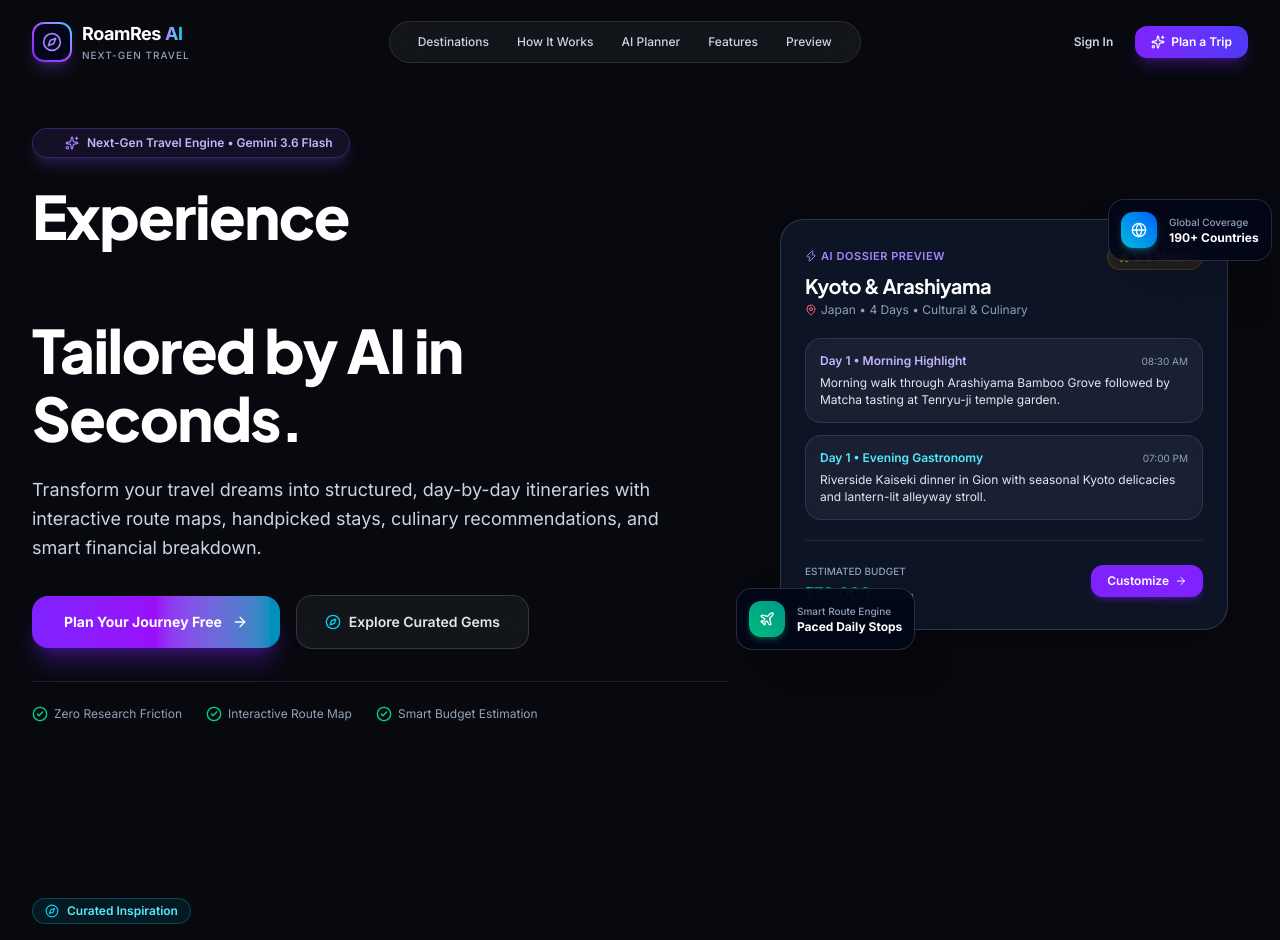
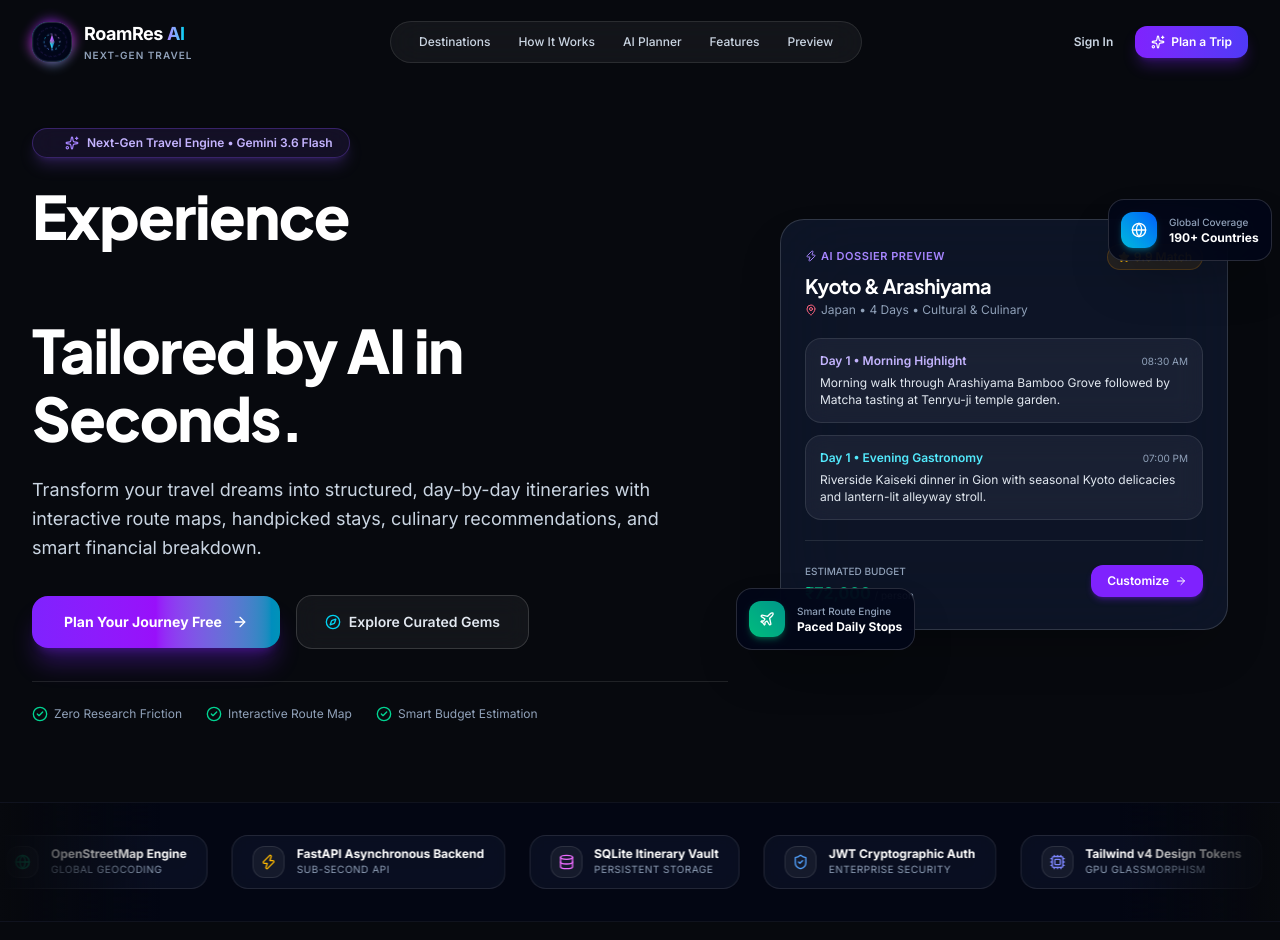
Before and after one commit to kushal123-hub/AI-Trip-Planner, a React (Vite) app in the folder frontend/: page / in a window 1280 px wide. Shown: the top 940 px of the page. Built offline with nearby package versions, Linux system fonts and the light colour scheme.

Commit message:
feat(frontend): add interactive celestial animated logo and tech partner logo marquee ticker

```diff
--- /dev/null
+++ b/frontend/src/components/AnimatedLogo.jsx
@@ -0,0 +1,113 @@
+import React from "react";
+
+const AnimatedLogo = ({ size = "md", className = "" }) => {
+  let dimension = "h-10 w-10";
+  let iconSize = "h-5 w-5";
+  let ringSize = "inset-0.5";
+
+  if (size === "sm") {
+    dimension = "h-8 w-8";
+    iconSize = "h-4 w-4";
+    ringSize = "inset-0";
+  } else if (size === "lg") {
+    dimension = "h-14 w-14";
+    iconSize = "h-7 w-7";
+    ringSize = "inset-1";
+  } else if (size === "xl") {
+    dimension = "h-20 w-20";
+    iconSize = "h-10 w-10";
+    ringSize = "inset-1.5";
+  }
+
+  return (
+    <div className={`relative ${dimension} flex items-center justify-center group ${className}`}>
+      {/* Outer Rotating Conic Neon Halo */}
+      <div
+        className="absolute inset-0 rounded-2xl bg-gradient-to-tr from-violet-600 via-fuchsia-500 to-cyan-400 opacity-80 blur-[6px] group-hover:opacity-100 group-hover:blur-[10px] transition-all duration-500 animate-spin-slow"
+      />
+
+      {/* Rotating Astrolabe Border */}
+      <div className="absolute inset-0 rounded-2xl p-[1.5px] bg-gradient-to-tr from-violet-500 via-cyan-400 to-fuchsia-500 overflow-hidden">
+        <div className="w-full h-full bg-slate-950 rounded-[14px]" />
+      </div>
+
+      {/* Inner Core Compass Emblem */}
+      <div className={`relative z-10 ${dimension} rounded-2xl bg-slate-950/90 backdrop-blur-md flex items-center justify-center border border-white/10 transition-transform duration-500 group-hover:scale-105 shadow-inner`}>
+        {/* Orbiting Celestial Dots */}
+        <div className="absolute inset-1 rounded-full border border-violet-500/20 border-dashed animate-spin-slow pointer-events-none" />
+
+        {/* Dynamic Glowing Compass SVG */}
+        <svg
+          viewBox="0 0 24 24"
+          fill="none"
+          xmlns="http://www.w3.org/2000/svg"
+          className={`${iconSize} transition-transform duration-700 ease-out group-hover:rotate-45`}
+        >
+          {/* Outer Compass Dial */}
+          <circle
+            cx="12"
+            cy="12"
+            r="9.5"
+            stroke="url(#logo_grad_1)"
+            strokeWidth="1.2"
+            strokeDasharray="2 3"
+            className="animate-spin-reverse-slow origin-center"
+          />
+
+          {/* North Point (Violet to Fuchsia) */}
+          <polygon
+            points="12,3 15,12 12,10.5"
+            fill="url(#logo_grad_north)"
+            className="drop-shadow-[0_0_8px_rgba(168,85,247,0.8)]"
+          />
+          <polygon
+            points="12,3 9,12 12,10.5"
+            fill="url(#logo_grad_north_alt)"
+          />
+
+          {/* South Point (Cyan to Slate) */}
+          <polygon
+            points="12,21 15,12 12,13.5"
+            fill="url(#logo_grad_south)"
+            className="drop-shadow-[0_0_8px_rgba(6,182,212,0.8)]"
+          />
+          <polygon
+            points="12,21 9,12 12,13.5"
+            fill="url(#logo_grad_south_alt)"
+          />
+
+          {/* Center AI Core Gem */}
+          <circle cx="12" cy="12" r="2.2" fill="#ffffff" className="animate-pulse" />
+          <circle cx="12" cy="12" r="1" fill="#8b5cf6" />
+
+          {/* Gradients */}
+          <defs>
+            <linearGradient id="logo_grad_1" x1="2" y1="2" x2="22" y2="22" gradientUnits="userSpaceOnUse">
+              <stop stopColor="#8b5cf6" />
+              <stop offset="0.5" stopColor="#06b6d4" />
+              <stop offset="1" stopColor="#ec4899" />
+            </linearGradient>
+            <linearGradient id="logo_grad_north" x1="12" y1="3" x2="15" y2="12" gradientUnits="userSpaceOnUse">
+              <stop stopColor="#c084fc" />
+              <stop offset="1" stopColor="#7c3aed" />
+            </linearGradient>
+            <linearGradient id="logo_grad_north_alt" x1="9" y1="3" x2="12" y2="12" gradientUnits="userSpaceOnUse">
+              <stop stopColor="#e879f9" />
+              <stop offset="1" stopColor="#a855f7" />
+            </linearGradient>
+            <linearGradient id="logo_grad_south" x1="12" y1="21" x2="15" y2="12" gradientUnits="userSpaceOnUse">
+              <stop stopColor="#38bdf8" />
+              <stop offset="1" stopColor="#0284c7" />
+            </linearGradient>
+            <linearGradient id="logo_grad_south_alt" x1="9" y1="21" x2="12" y2="12" gradientUnits="userSpaceOnUse">
+              <stop stopColor="#67e8f9" />
+              <stop offset="1" stopColor="#06b6d4" />
+            </linearGradient>
+          </defs>
+        </svg>
+      </div>
+    </div>
+  );
+};
+
+export default AnimatedLogo;
--- /dev/null
+++ b/frontend/src/components/BrandMarquee.jsx
@@ -0,0 +1,51 @@
+import React from "react";
+import { Sparkles, Map, Cpu, Zap, Compass, ShieldCheck, Globe, Database } from "lucide-react";
+
+const brands = [
+  { name: "Google Gemini 3.6 Flash", category: "Neural Engine", icon: Sparkles, color: "text-violet-400" },
+  { name: "ESRI Dark Canvas GIS", category: "Geo-Spatial Mapping", icon: Map, color: "text-cyan-400" },
+  { name: "OpenStreetMap Engine", category: "Global Geocoding", icon: Globe, color: "text-emerald-400" },
+  { name: "FastAPI Asynchronous Backend", category: "Sub-Second API", icon: Zap, color: "text-amber-400" },
+  { name: "SQLite Itinerary Vault", category: "Persistent Storage", icon: Database, color: "text-fuchsia-400" },
+  { name: "JWT Cryptographic Auth", category: "Enterprise Security", icon: ShieldCheck, color: "text-blue-400" },
+  { name: "Tailwind v4 Design Tokens", category: "GPU Glassmorphism", icon: Cpu, color: "text-indigo-400" },
+  { name: "Paced Route Synthesizer", category: "Transit Optimizer", icon: Compass, color: "text-rose-400" },
+];
+
+const BrandMarquee = () => {
+  return (
+    <div className="py-8 relative overflow-hidden border-y border-white/5 bg-slate-950/60 backdrop-blur-xl">
+      {/* Left/Right Gradient Edge Masks for Infinite Fade */}
+      <div className="pointer-events-none absolute top-0 bottom-0 left-0 w-24 sm:w-40 bg-gradient-to-r from-[#07090e] to-transparent z-10" />
+      <div className="pointer-events-none absolute top-0 bottom-0 right-0 w-24 sm:w-40 bg-gradient-to-l from-[#07090e] to-transparent z-10" />
+
+      {/* Marquee Track Container */}
+      <div className="flex w-max animate-marquee gap-6 hover:[animation-play-state:paused]">
+        {/* Render twice for seamless infinite loop */}
+        {[...brands, ...brands].map((item, idx) => {
+          const Icon = item.icon;
+          return (
+            <div
+              key={idx}
+              className="flex items-center gap-3 rounded-2xl border border-white/10 bg-slate-900/60 px-5 py-2.5 backdrop-blur-md transition-all duration-300 hover:border-violet-500/40 hover:bg-slate-900 hover:scale-105 select-none"
+            >
+              <div className="h-8 w-8 rounded-xl bg-white/5 border border-white/10 flex items-center justify-center shrink-0">
+                <Icon className={`h-4 w-4 ${item.color}`} />
+              </div>
+              <div className="flex flex-col text-left">
+                <span className="text-xs font-bold text-white whitespace-nowrap">
+                  {item.name}
+                </span>
+                <span className="text-[10px] text-slate-400 tracking-wider uppercase">
+                  {item.category}
+                </span>
+              </div>
+            </div>
+          );
+        })}
+      </div>
+    </div>
+  );
+};
+
+export default BrandMarquee;
--- a/frontend/src/components/Footer.jsx
+++ b/frontend/src/components/Footer.jsx
@@ -1,6 +1,7 @@
 import React from "react";
 import { Compass, ArrowUp, Heart, Sparkles } from "lucide-react";
 import { Link } from "react-router-dom";
+import AnimatedLogo from "./AnimatedLogo";
 
 const Footer = () => {
   const scrollToTop = () => {
@@ -14,19 +15,16 @@ const Footer = () => {
 
           {/* Brand Col */}
           <div className="md:col-span-2 space-y-3">
-            <div className="flex items-center gap-2.5">
-              <div className="h-8 w-8 rounded-xl bg-gradient-to-tr from-violet-600 to-cyan-400 p-0.5 shadow-md">
-                <div className="h-full w-full bg-slate-950 rounded-[10px] flex items-center justify-center">
-                  <Compass className="h-4 w-4 text-violet-400" />
-                </div>
-              </div>
+            <div className="flex items-center gap-3">
+              <AnimatedLogo size="sm" />
               <span className="text-lg font-bold text-white tracking-tight">
-                RoamRes <span className="text-violet-400">AI</span>
+                RoamRes <span className="text-transparent bg-clip-text bg-gradient-to-r from-violet-400 to-cyan-400">AI</span>
               </span>
             </div>
             <p className="text-xs text-slate-400 max-w-sm leading-relaxed">
               The intelligent AI trip planner creating bespoke, day-by-day travel itineraries, smart budget allocations, and verified stays.
             </p>
+
             <div className="flex items-center gap-2 text-[11px] text-slate-500 pt-2">
               <span>Powered by FastAPI</span>
               <span>•</span>
--- a/frontend/src/components/Navbar.jsx
+++ b/frontend/src/components/Navbar.jsx
@@ -14,6 +14,8 @@ import {
   ChevronDown
 } from "lucide-react";
 import { useAuth } from "../context/AuthContext";
+import AnimatedLogo from "./AnimatedLogo";
+
 
 const Navbar = () => {
   const navigate = useNavigate();
@@ -86,22 +88,19 @@ const Navbar = () => {
         {/* Logo */}
         <Link
           to="/"
-          className="flex items-center gap-2.5 group cursor-pointer"
+          className="flex items-center gap-3 group cursor-pointer"
         >
-          <div className="h-10 w-10 rounded-xl bg-gradient-to-tr from-violet-600 via-purple-500 to-cyan-400 p-0.5 shadow-lg shadow-violet-500/25 transition-transform duration-300 group-hover:scale-105">
-            <div className="h-full w-full bg-slate-950 rounded-[10px] flex items-center justify-center">
-              <Compass className="h-5 w-5 text-violet-400 group-hover:rotate-45 transition-transform duration-500" />
-            </div>
-          </div>
+          <AnimatedLogo size="md" />
           <div className="flex flex-col">
             <span className="text-lg font-extrabold tracking-tight text-white flex items-center gap-1">
               RoamRes <span className="text-transparent bg-clip-text bg-gradient-to-r from-violet-400 to-cyan-400">AI</span>
             </span>
-            <span className="text-[10px] font-medium tracking-widest text-slate-400 uppercase">
+            <span className="text-[10px] font-semibold tracking-widest text-slate-400 uppercase">
               Next-Gen Travel
             </span>
           </div>
         </Link>
+
 
         {/* Desktop Nav Links */}
         {isLandingPage ? (
--- a/frontend/src/index.css
+++ b/frontend/src/index.css
@@ -135,15 +135,6 @@
   -webkit-text-fill-color: transparent;
 }
 
-/* Glow effects */
-.glow-purple {
-  box-shadow: 0 0 50px -10px rgba(168, 85, 247, 0.35);
-}
-
-.glow-cyan {
-  box-shadow: 0 0 50px -10px rgba(56, 189, 248, 0.35);
-}
-
 /* Cosmic background elements */
 .bg-grid-pattern {
   background-size: 40px 40px;
@@ -214,6 +205,15 @@
   }
 }
 
+@keyframes marquee {
+  0% {
+    transform: translateX(0%);
+  }
+  100% {
+    transform: translateX(-50%);
+  }
+}
+
 @keyframes gradient-x {
   0%, 100% {
     background-size: 200% 200%;
@@ -249,6 +249,10 @@
   background: linear-gradient(90deg, rgba(255,255,255,0) 0%, rgba(255,255,255,0.15) 50%, rgba(255,255,255,0) 100%);
   background-size: 200% 100%;
   animation: shimmer 2.5s infinite;
+}
+
+.animate-marquee {
+  animation: marquee 28s linear infinite;
 }
 
 .animate-gradient-text {
--- a/frontend/src/pages/LandingPage.jsx
+++ b/frontend/src/pages/LandingPage.jsx
@@ -1,5 +1,6 @@
 import React, { useState } from "react";
 import HeroSection from "../components/HeroSection";
+import BrandMarquee from "../components/BrandMarquee";
 import DestinationsSection from "../components/DestinationsSection";
 import HowItWorksSection from "../components/HowItWorksSection";
 import TripPlannerSection from "../components/TripPlannerSection";
@@ -49,10 +50,14 @@ const LandingPage = () => {
         onExploreDestinations={scrollToDestinations}
       />
 
+      {/* Infinite Tech & Partners Marquee */}
+      <BrandMarquee />
+
       {/* 2. Destinations Showcase */}
       <DestinationsSection
         onSelectDestination={handleSelectDestination}
       />
+
 
       {/* 3. How It Works Section */}
       <HowItWorksSection
```
